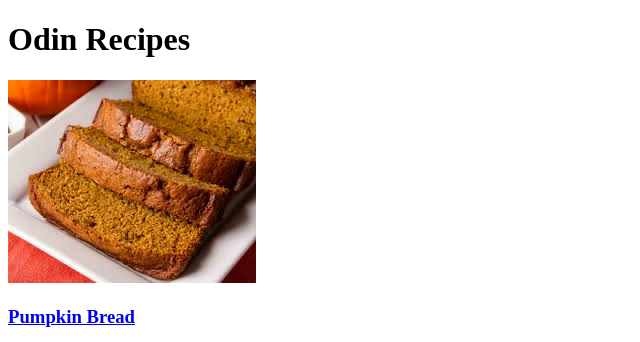
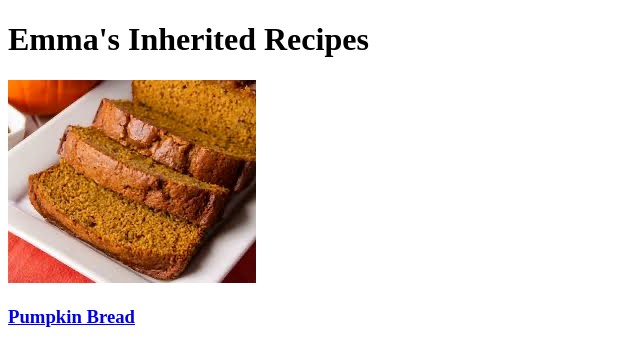
Before and after one commit to itadori3662/odin-recipes, a plain HTML site: page index.html in a window 1280 px wide. Shown: the top 342 px of the page, without its empty margins (0-640 px from the left). Drawn offline with Linux system fonts and the light colour scheme.

Commit message:
updated index, was not staged

```diff
--- a/index.html
+++ b/index.html
@@ -2,10 +2,10 @@
 <html lang="en">
     <head>
         <meta charset="utf-8">
-        <title>Odin Recipes</title>
+    <title>Emma's Recipes</title>
     </head>
     <body>
-        <h1>Odin Recipes</h1>
+        <h1>Emma's Inherited Recipes</h1>
         <img src="./recipes/bread.png" alt="Image of Pumpkin Bread"><br>
         <a href="./recipes/pumpkin-bread.html" target="_blank" rel="noopener noreferrer"><h3>Pumpkin Bread</h3></a><br>
         <img src="./recipes/banana-bread.jpg" alt="Image of Banana bread" height="250" width="250"><br>
```
